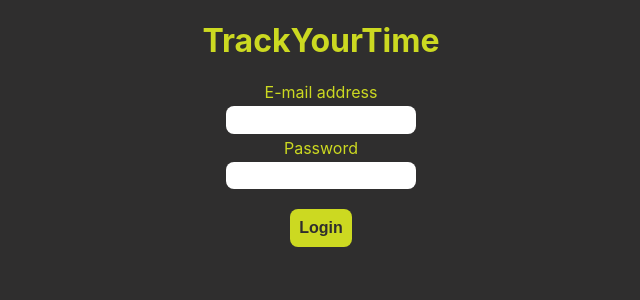
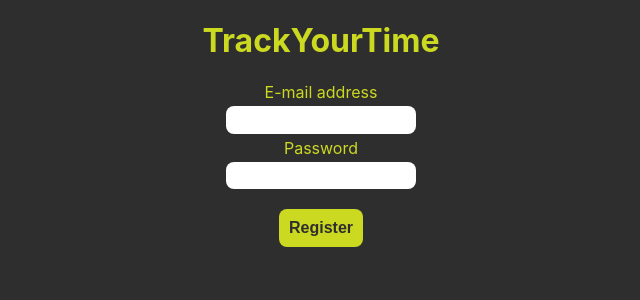
Before and after one commit to betusin/pb138-track-your-time, a React (Vite) app in the folder frontend/: page / in a window 1280 px wide. Shown: the top 300 px of the page, without its empty margins (319-959 px from the left). Built offline with nearby package versions, Linux system fonts and the light colour scheme.

Commit message:
fix: able to login with no token

```diff
--- a/frontend/src/RouterLinks.tsx
+++ b/frontend/src/RouterLinks.tsx
@@ -22,7 +22,8 @@
           {
             token === '' ?
             <>
-              <Route path="*" element={<Login />} />
+              <Route path="/login" element={<Login />} />
+              <Route path="*" element={<Register />} />
             </>
             :
             <>
```
